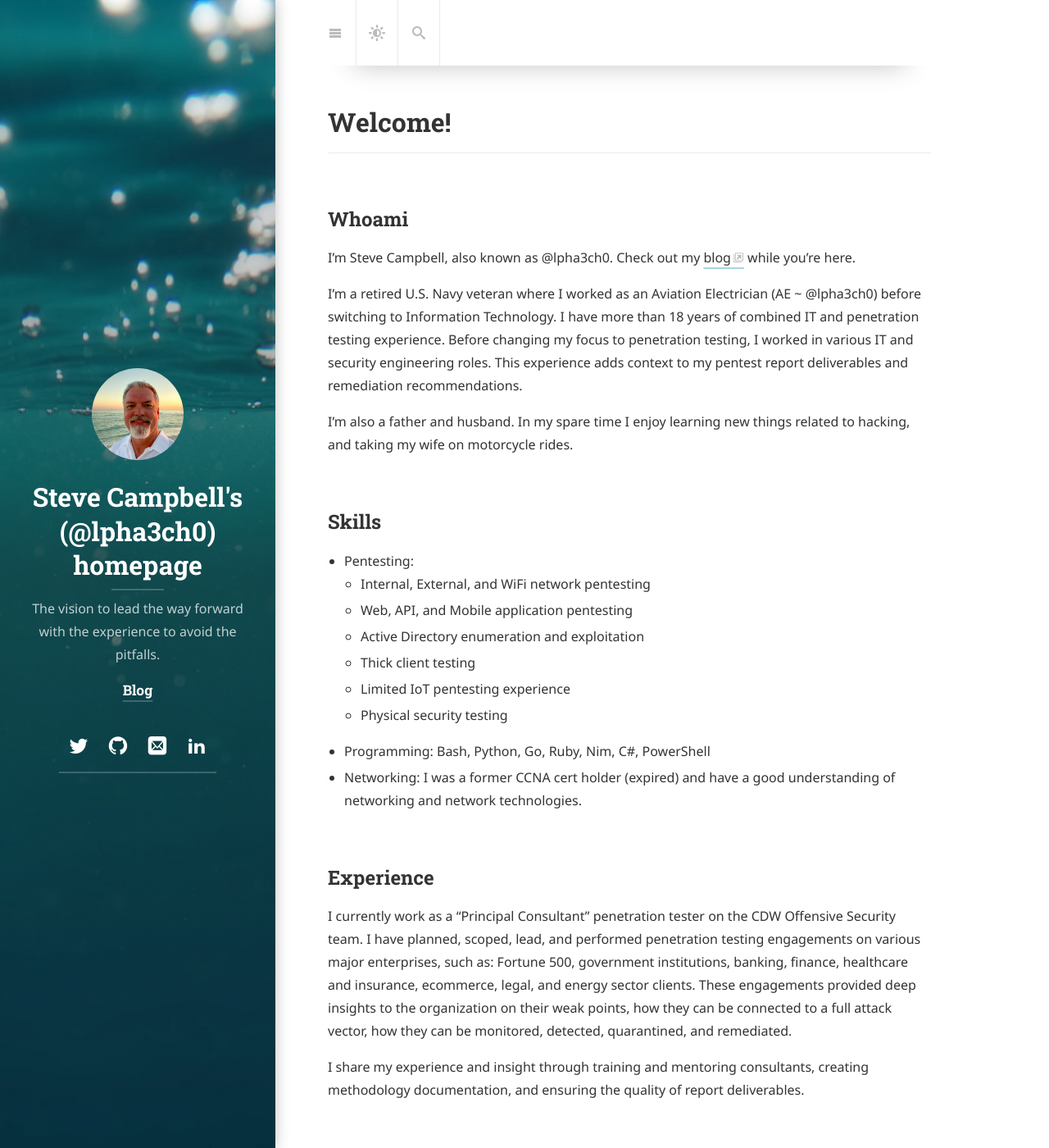
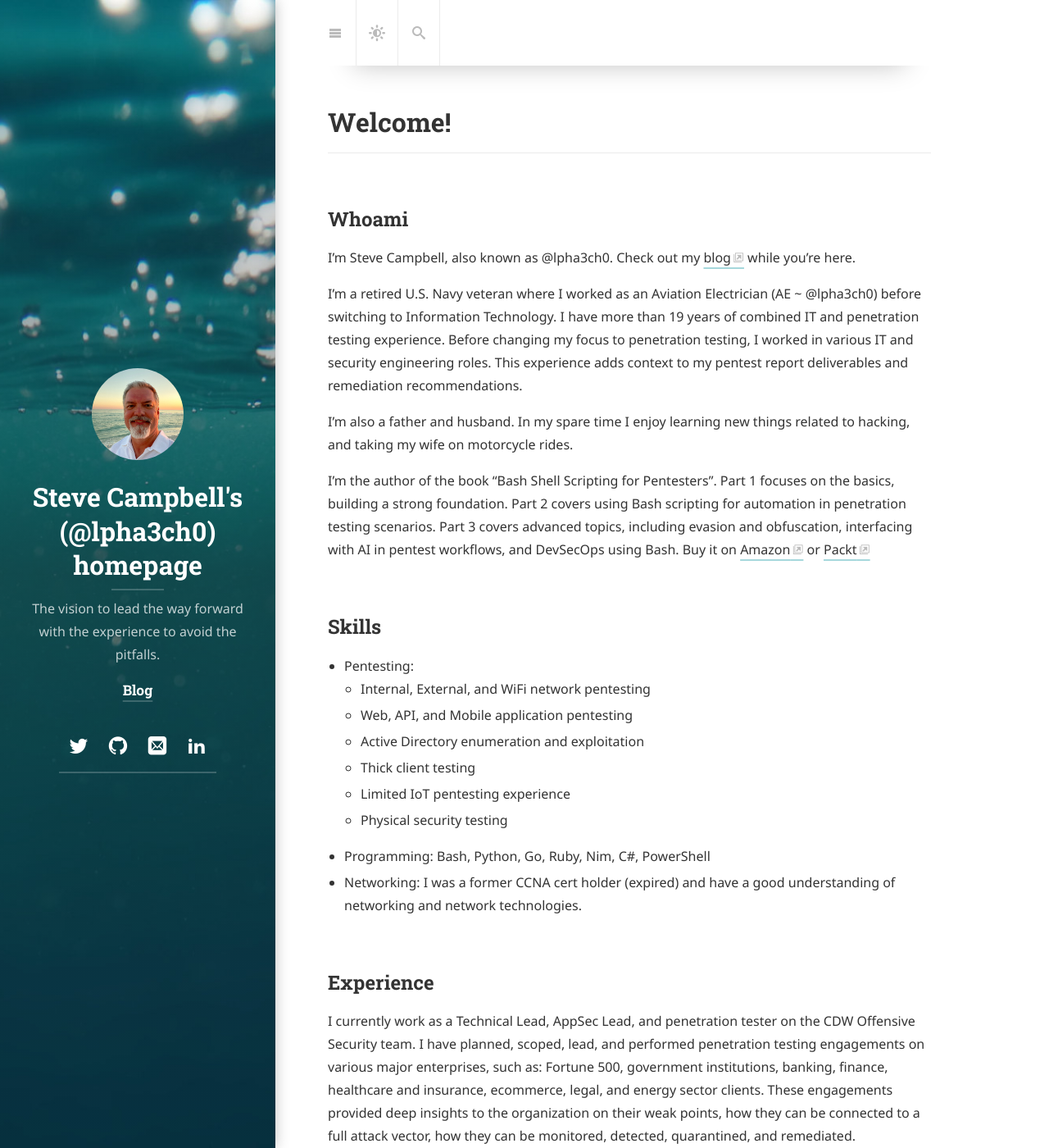
Before and after one commit to aecyberpro/aecyberpro.github.io, a Jekyll site: the page built from index.md, in a window 1280 px wide and 1400 px high. Shown: the whole window at 82% size. Built offline with Jekyll 4.4.1, drawn with Linux system fonts in a browser that asks for light colours; cached includes are drawn as plain includes; nearby versions of some CDN libraries; some web fonts are replaced; library files that are not in the unit come from our copies.

Commit message:
added my book

```diff
--- a/index.md
+++ b/index.md
@@ -6,9 +6,12 @@ sitemap: true
 ## Whoami
 I'm Steve Campbell, also known as @lpha3ch0. Check out my [blog](https://www.aecyberpro.com/blog/) while you're here.
 
-I'm a retired U.S. Navy veteran where I worked as an Aviation Electrician (AE ~ @lpha3ch0) before switching to Information Technology. I have more than 18 years of combined IT and penetration testing experience. Before changing my focus to penetration testing, I worked in various IT and security engineering roles. This experience adds context to my pentest report deliverables and remediation recommendations.
+I'm a retired U.S. Navy veteran where I worked as an Aviation Electrician (AE ~ @lpha3ch0) before switching to Information Technology. I have more than 19 years of combined IT and penetration testing experience. Before changing my focus to penetration testing, I worked in various IT and security engineering roles. This experience adds context to my pentest report deliverables and remediation recommendations.
 
 I'm also a father and husband. In my spare time I enjoy learning new things related to hacking, and taking my wife on motorcycle rides.
+
+I'm the author of the book "Bash Shell Scripting for Pentesters". Part 1 focuses on the basics, building a strong foundation. Part 2 covers using Bash scripting for automation in penetration testing scenarios. Part 3 covers advanced topics, including evasion and obfuscation, interfacing with AI in pentest workflows, and DevSecOps using Bash. Buy it on [Amazon](https://a.co/d/cZhrRqA)
+ or [Packt](https://www.packtpub.com/en-us/product/bash-shell-scripting-for-pentesters-9781835880838)
 
 ## Skills
 
@@ -24,7 +27,7 @@ I'm also a father and husband. In my spare time I enjoy learning new things rela
 
 ## Experience
 
-I currently work as a "Principal Consultant" penetration tester on the CDW Offensive Security team. I have planned, scoped, lead, and performed penetration testing engagements on various major enterprises, such as: Fortune 500, government institutions, banking, finance, healthcare and insurance, ecommerce, legal, and energy sector clients. These engagements provided deep insights to the organization on their weak points, how they can be connected to a full attack vector, how they can be monitored, detected, quarantined, and remediated.
+I currently work as a Technical Lead, AppSec Lead, and penetration tester on the CDW Offensive Security team. I have planned, scoped, lead, and performed penetration testing engagements on various major enterprises, such as: Fortune 500, government institutions, banking, finance, healthcare and insurance, ecommerce, legal, and energy sector clients. These engagements provided deep insights to the organization on their weak points, how they can be connected to a full attack vector, how they can be monitored, detected, quarantined, and remediated.
 
 I share my experience and insight through training and mentoring consultants, creating methodology documentation, and ensuring the quality of report deliverables.
 
```
